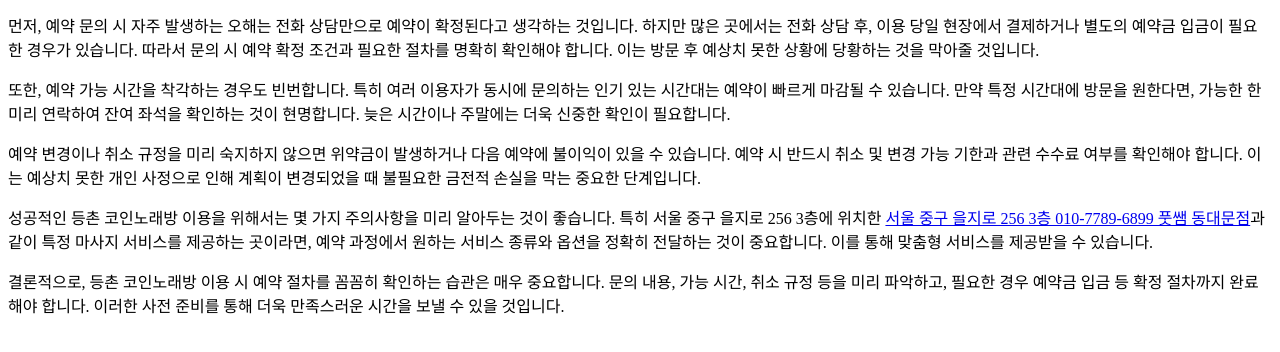
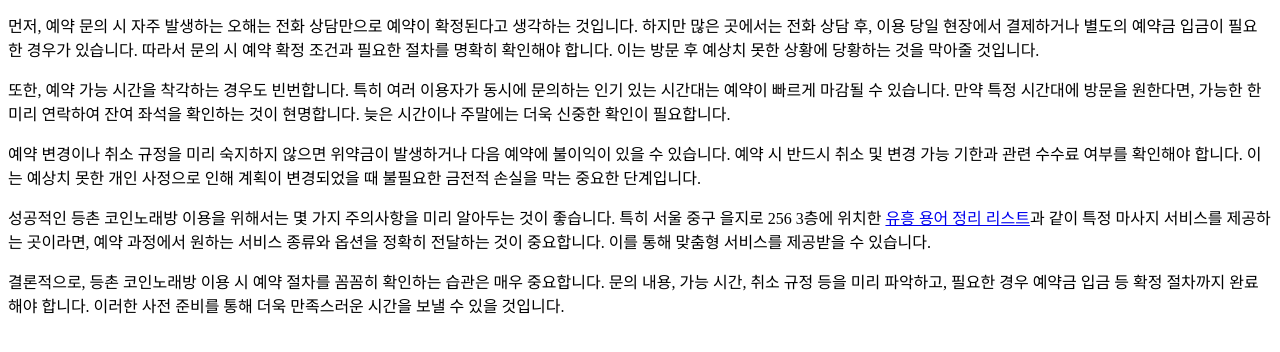
Before and after one commit to dydrkrtks7-cmd/bp-t3b01-dc-coin-guide, a plain HTML site: page posts/gemini-coverage-20260719-0335.html in a window 1280 px wide. Shown: the part 140-492 px from the top of the page. Drawn offline with Linux system fonts and the light colour scheme.

Commit message:
deploy: garbage-free snapshot 2026-07-27T00:37:18.368Z

```diff
--- a/posts/gemini-coverage-20260719-0335.html
+++ b/posts/gemini-coverage-20260719-0335.html
@@ -20,7 +20,7 @@
 
     <p>예약 변경이나 취소 규정을 미리 숙지하지 않으면 위약금이 발생하거나 다음 예약에 불이익이 있을 수 있습니다. 예약 시 반드시 취소 및 변경 가능 기한과 관련 수수료 여부를 확인해야 합니다. 이는 예상치 못한 개인 사정으로 인해 계획이 변경되었을 때 불필요한 금전적 손실을 막는 중요한 단계입니다.</p>
 
-    <p>성공적인 등촌 코인노래방 이용을 위해서는 몇 가지 주의사항을 미리 알아두는 것이 좋습니다. 특히 서울 중구 을지로 256 3층에 위치한 <a class="anchor-link" href="https://euljiro-body-care.mapo-room-guide.xyz/" data-bpaas-link-target="t1-campaign-mqw1w2qy-5klg">서울 중구 을지로 256 3층 010-7789-6899 풋쌤 동대문점</a>과 같이 특정 마사지 서비스를 제공하는 곳이라면, 예약 과정에서 원하는 서비스 종류와 옵션을 정확히 전달하는 것이 중요합니다. 이를 통해 맞춤형 서비스를 제공받을 수 있습니다.</p>
+    <p>성공적인 등촌 코인노래방 이용을 위해서는 몇 가지 주의사항을 미리 알아두는 것이 좋습니다. 특히 서울 중구 을지로 256 3층에 위치한 <a class="anchor-link" href="https://index.hwagok-karaoke-insider.xyz/posts/qa-004-1aaudw5.html" data-bpaas-link-target="t1-campaign-mqw1w2qy-5klg">유흥 용어 정리 리스트</a>과 같이 특정 마사지 서비스를 제공하는 곳이라면, 예약 과정에서 원하는 서비스 종류와 옵션을 정확히 전달하는 것이 중요합니다. 이를 통해 맞춤형 서비스를 제공받을 수 있습니다.</p>
 
     <p>결론적으로, 등촌 코인노래방 이용 시 예약 절차를 꼼꼼히 확인하는 습관은 매우 중요합니다. 문의 내용, 가능 시간, 취소 규정 등을 미리 파악하고, 필요한 경우 예약금 입금 등 확정 절차까지 완료해야 합니다. 이러한 사전 준비를 통해 더욱 만족스러운 시간을 보낼 수 있을 것입니다.</p>
 
```
